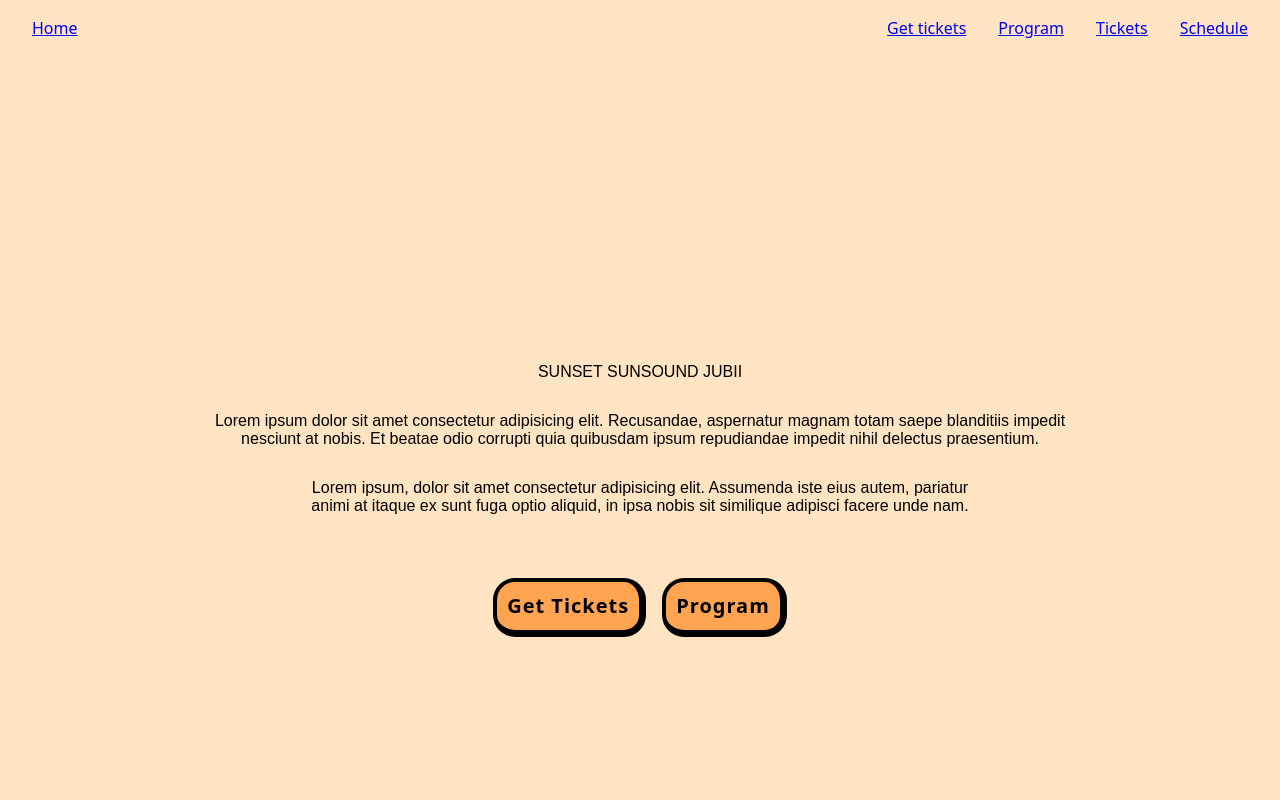
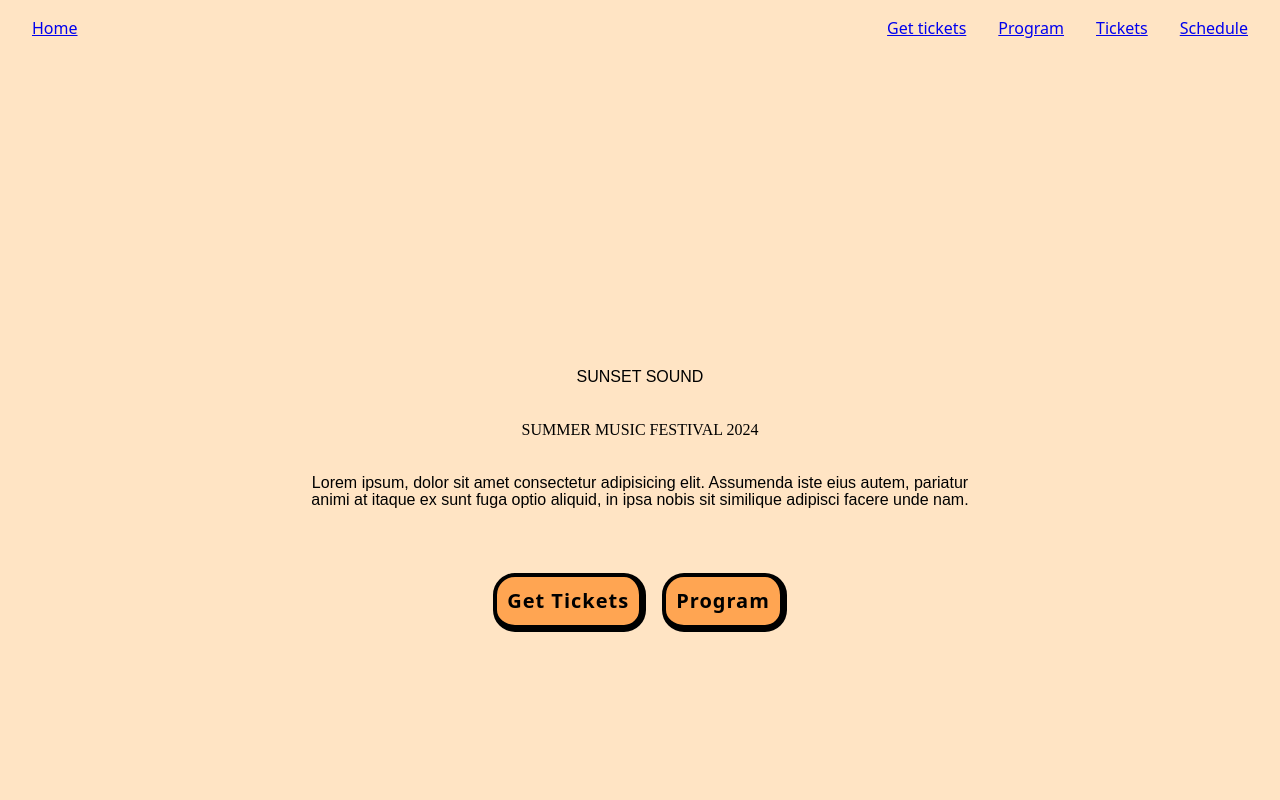
Before and after one commit to emmalarsen1/sunsetsound-exam, a Next.js app: page / in a window 1280 px wide. Shown: the top 800 px of the page. Built offline with nearby package versions, Linux system fonts and the light colour scheme; a web font is replaced by a local one.

Commit message:
forside fonts

```diff
--- a/src/app/layout.jsx
+++ b/src/app/layout.jsx
@@ -3,6 +3,7 @@ import "./styles/reset.css";
 import Header from "@/app/components/Header";
 import Footer from "@/app/components/Footer";
 import Link from "next/link";
+import { Libre_Baskerville } from "next/font/google";
 
 export const metadata = {
   title: "Sunset sound festival",
--- a/src/app/page.jsx
+++ b/src/app/page.jsx
@@ -7,8 +7,8 @@ export default async function Home() {
     <>
       <div className={styles.indexWrap}>
         <div className={styles.indexTitles}>
-          <h1>SUNSET SUNSOUND JUBII</h1>
-          <h2>Lorem ipsum dolor sit amet consectetur adipisicing elit. Recusandae, aspernatur magnam totam saepe blanditiis impedit nesciunt at nobis. Et beatae odio corrupti quia quibusdam ipsum repudiandae impedit nihil delectus praesentium.</h2>
+          <h1 className={styles.indexHeaderTitle}>SUNSET SOUND</h1>
+          <h3 className={styles.indexSubTitle}>SUMMER MUSIC FESTIVAL 2024</h3>
           <h2>Lorem ipsum, dolor sit amet consectetur adipisicing elit. Assumenda iste eius autem, pariatur animi at itaque ex sunt fuga optio aliquid, in ipsa nobis sit similique adipisci facere unde nam.</h2>
         </div>
         <div className={styles.indexButWrap}>
--- a/src/app/styles/globals.css
+++ b/src/app/styles/globals.css
@@ -13,6 +13,9 @@ h2 {
   font-weight: 300;
   font-style: normal;
 }
+h3 {
+  font-family: "libre baskerville";
+}
 
 input {
   border: 1px black solid;
```
